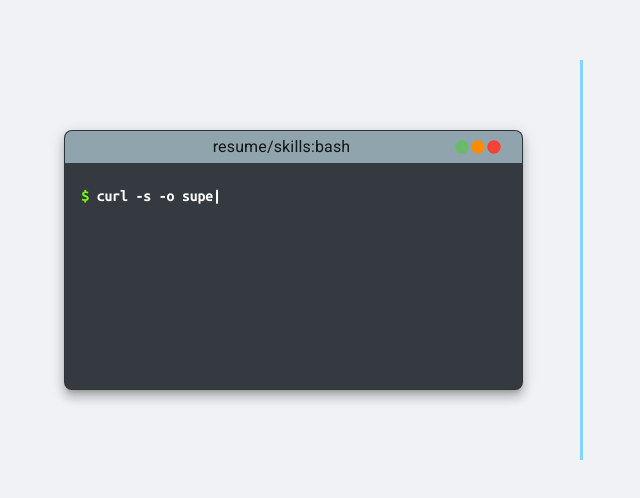
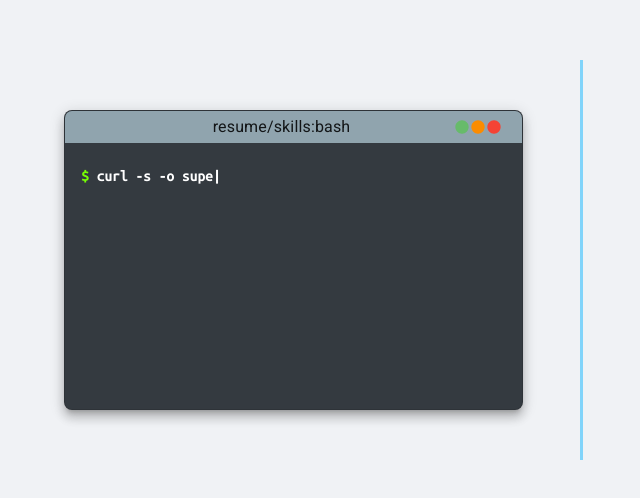
Before and after one commit to jpal91/resume, a Next.js app: page / in a window 1280 px wide. Shown: the part 836-1334 px from the top of the page, without its empty margins (57-697 px from the left). Built offline with nearby package versions, Linux system fonts and the light colour scheme.

Commit message:
cleaned up and fixed transitions

```diff
--- a/components/Sections/Skills.js
+++ b/components/Sections/Skills.js
@@ -5,22 +5,18 @@ import Grid from '@mui/material/Grid'
 import Box from '@mui/material/Box'
 import Fade from '@mui/material/Fade'
 import ButtonBase from '@mui/material/ButtonBase'
-import Skeleton  from '@mui/material/Skeleton'
 import { InView } from 'react-intersection-observer'
 
 
 import Terminal from '../Splash/Terminal'
 import { controller, setSkillsInfo } from '../../actions'
-import { createFalse } from 'typescript'
 
 const Skills = (props) => {
     const [inView, setInView] = useState(false)
     const [display, setDisplay] = useState(0)
-    const [name, setName] = useState('')
-    const [loading, setLoading] = useState(false)
+    const [curName, setName] = useState('main')
     const { skills, controller, icons, skillsInfo, skillsObj, setSkillsInfo, altSkills } = props
     const { outputs, cmds, contType, fWidth, title } = skillsInfo
-    const testArr = [1, 1, 1]
 
     const startSeq = (e) => {
         if (!e) return
@@ -30,17 +26,12 @@ const Skills = (props) => {
     }
 
     const updateSkills = (name) => {
-        setLoading(true)
+        if (name == curName) return
+
         setName(name)
         setDisplay(1)
         controller('alt_skills', 0)
-        const obj = skillsObj[name]
-        obj.contType = 'alt_skills'
-        setSkillsInfo(obj)
-        // setTimeout(() => {
-        //     setLoading(false)
-        // }, 1000)
-        setLoading(false)
+        setSkillsInfo(skillsObj[name])
 
     }
 
@@ -50,18 +41,8 @@ const Skills = (props) => {
                 <>
                 <Fade in={inView} ref={ref} timeout={ {enter: 1000} } >
                     <Grid item xs={12} sm={6} sx={{ width: '100%', display: 'flex', justifyContent: 'center', alignItems: 'center', borderRight: { sm: `${3 / 16}rem solid`}, borderColor: {sm: 'lightBlue.200'}, height: '400px' }} >
-                        {/* <Terminal
-                            cmds={[['curl -s -o nice-things-to-have.txt', 'curl -s -o superpow', 'curl -s -o skills.txt https://myskills.com'], ['cat skills.txt']]}
-                            outputs={[[], ['git\tDocker\tbash\tAWS\tPostgreSQL\n', 'MySQL\tmongoDB\tLinux\tMaterial UI\n', 'GitHub\tUbuntu\tReact\tTerraform\n', 'Python\tNode.js\tNext.js\tJupyter Notebooks\n', 'JavaScript\n', 'And many more!']]}
-                            contType={'skills'}
-                            contState={skills}
-                            fWdith={false}
-                            title={'resume/skills:bash'}
-                            hidden={display != 0}
-                        /> */}
-                        { !loading ?
                         <Terminal
-                            key={name}
+                            name={curName}
                             cmds={cmds}
                             outputs={outputs}
                             contType={contType}
@@ -69,8 +50,7 @@ const Skills = (props) => {
                             fWdith={fWidth}
                             title={title}
                             hidden={false}
-                        /> : <Skeleton />
-                         }
+                        />
                     </Grid>
                 </Fade>
                 <Grid item xs={12} sm={6} sx={{ width: '100%', display: 'flex', justifyContent: 'space-evenly', alignItems: 'center', flexWrap: 'wrap', flexDirection: 'column-reverse', height: '400px'}} >
--- a/components/Splash/Terminal.js
+++ b/components/Splash/Terminal.js
@@ -38,7 +38,7 @@ const halfWidth = {
 };
 
 const Terminal = (props) => {
-    const { fWidth, contType, contState, cmds, outputs, title, hidden } = props
+    const { fWidth, contType, contState, cmds, outputs, title, hidden, name } = props
     const [len, setLen] = useState(0)
     const [settings, setSettings] = useState(fullWidth)
 
@@ -59,23 +59,14 @@ const Terminal = (props) => {
 			raised={true}
 			sx={{
 				...settings,
-				minHeight: {
-					xs: `${len}px`,
-					sm: `${len}px`,
-					md: `${len + 60}px`,
-					lg: `${len + 60}px`,
-					xl: `${len + 60}px`,
+                height: {
+					xs: `260px`,
+					sm: `260px`,
+					md: `300px`,
+					lg: `300px`,
+					xl: `300px`,
 				},
-                maxHeight: {
-					xs: `${len + 100}px`,
-					sm: `${len + 100}px`,
-					md: `${len + 200}px`,
-					lg: `${len + 100}px`,
-					xl: `${len + 100}px`,
-				},
-                // height: '100%',
                 display: hidden && 'none',
-                transition: 'all 1s ease-in'
 			}}
 		>
 			<CardHeader
@@ -103,7 +94,7 @@ const Terminal = (props) => {
                 {cmds.map((el, i) => {
                     return (
                         <Bash
-                            key={i}
+                            key={`${name}${i}`}
                             strings={el}
                             contType={contType}
                             contState={contState}
--- a/helpers/skills.json
+++ b/helpers/skills.json
@@ -10,7 +10,7 @@
             "This is an output"
          ]
       ],
-      "contType": "skills",
+      "contType": "alt_skills",
       "fWidth": false,
       "title": "resume/skills:bash"
    },
@@ -25,7 +25,7 @@
             "This is an output"
          ]
       ],
-      "contType": "skills",
+      "contType": "alt_skills",
       "fWidth": false,
       "title": "resume/skills:bash"
    },
@@ -40,7 +40,7 @@
             "This is an output"
          ]
       ],
-      "contType": "skills",
+      "contType": "alt_skills",
       "fWidth": false,
       "title": "resume/skills:bash"
    },
@@ -55,14 +55,14 @@
             "This is an output"
          ]
       ],
-      "contType": "skills",
+      "contType": "alt_skills",
       "fWidth": false,
       "title": "resume/skills:bash"
    },
    "docker": {
       "cmds": [
          [
-            "./docker"
+            "This is a command"
          ]
       ],
       "outputs": [
@@ -70,7 +70,7 @@
             "This is an output"
          ]
       ],
-      "contType": "skills",
+      "contType": "alt_skills",
       "fWidth": false,
       "title": "resume/skills:bash"
    },
@@ -85,7 +85,7 @@
             "This is an output"
          ]
       ],
-      "contType": "skills",
+      "contType": "alt_skills",
       "fWidth": false,
       "title": "resume/skills:bash"
    },
@@ -100,7 +100,7 @@
             "This is an output"
          ]
       ],
-      "contType": "skills",
+      "contType": "alt_skills",
       "fWidth": false,
       "title": "resume/skills:bash"
    },
@@ -115,7 +115,7 @@
             "This is an output"
          ]
       ],
-      "contType": "skills",
+      "contType": "alt_skills",
       "fWidth": false,
       "title": "resume/skills:bash"
    },
@@ -130,7 +130,7 @@
             "This is an output"
          ]
       ],
-      "contType": "skills",
+      "contType": "alt_skills",
       "fWidth": false,
       "title": "resume/skills:bash"
    },
@@ -145,7 +145,7 @@
             "This is an output"
          ]
       ],
-      "contType": "skills",
+      "contType": "alt_skills",
       "fWidth": false,
       "title": "resume/skills:bash"
    },
@@ -160,7 +160,7 @@
             "This is an output"
          ]
       ],
-      "contType": "skills",
+      "contType": "alt_skills",
       "fWidth": false,
       "title": "resume/skills:bash"
    },
@@ -175,7 +175,7 @@
             "This is an output"
          ]
       ],
-      "contType": "skills",
+      "contType": "alt_skills",
       "fWidth": false,
       "title": "resume/skills:bash"
    },
@@ -190,7 +190,7 @@
             "This is an output"
          ]
       ],
-      "contType": "skills",
+      "contType": "alt_skills",
       "fWidth": false,
       "title": "resume/skills:bash"
    },
@@ -205,7 +205,7 @@
             "This is an output"
          ]
       ],
-      "contType": "skills",
+      "contType": "alt_skills",
       "fWidth": false,
       "title": "resume/skills:bash"
    },
@@ -220,7 +220,7 @@
             "This is an output"
          ]
       ],
-      "contType": "skills",
+      "contType": "alt_skills",
       "fWidth": false,
       "title": "resume/skills:bash"
    },
@@ -235,7 +235,7 @@
             "This is an output"
          ]
       ],
-      "contType": "skills",
+      "contType": "alt_skills",
       "fWidth": false,
       "title": "resume/skills:bash"
    },
@@ -250,7 +250,7 @@
             "This is an output"
          ]
       ],
-      "contType": "skills",
+      "contType": "alt_skills",
       "fWidth": false,
       "title": "resume/skills:bash"
    },
@@ -265,7 +265,7 @@
             "This is an output"
          ]
       ],
-      "contType": "skills",
+      "contType": "alt_skills",
       "fWidth": false,
       "title": "resume/skills:bash"
    }
```
